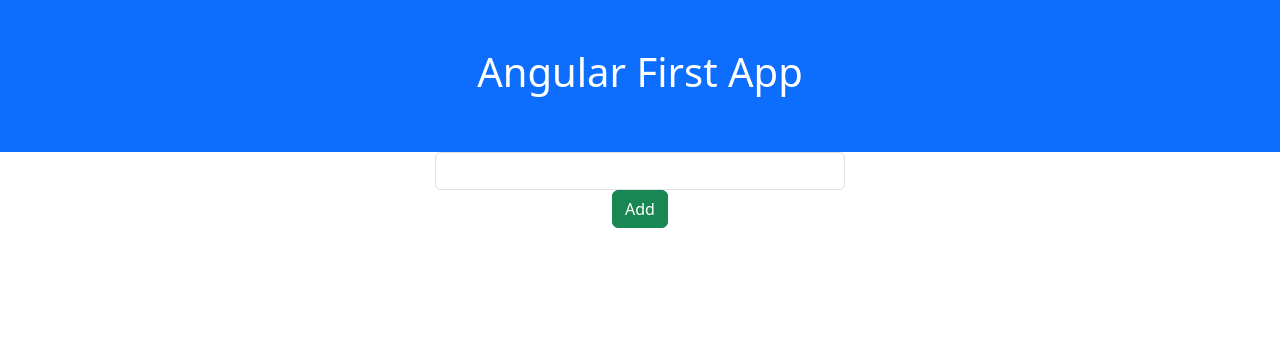
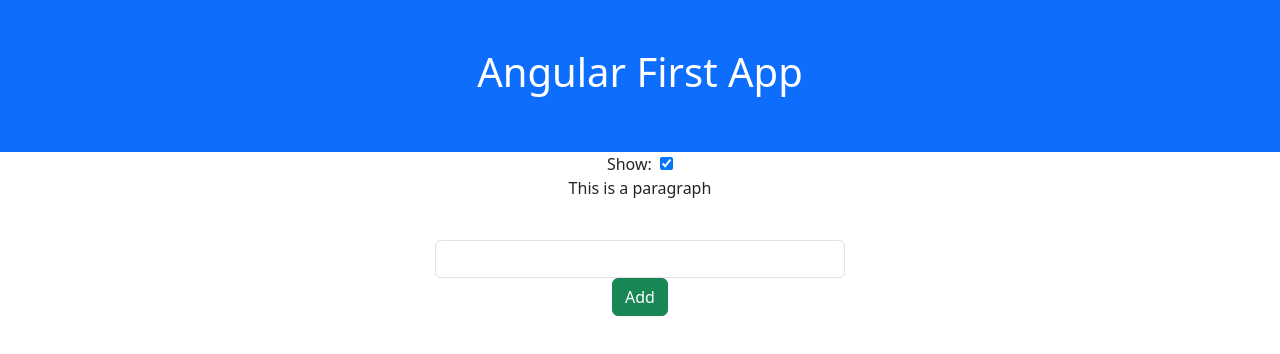
Before and after one commit to jagasia/harman1, an Angular app in the folder Angular/first-app/: page / in a window 1280 px wide. Shown: the top 354 px of the page. Built offline with nearby package versions, Linux system fonts and the light colour scheme.

Commit message:
16Jun 15:543

```diff
--- a/Angular/first-app/src/app/country/country.html
+++ b/Angular/first-app/src/app/country/country.html
@@ -1,3 +1,6 @@
+<label for="show">Show:&nbsp;&nbsp;</label> <input type="checkbox" name="show" id="show" [(ngModel)]="show">
+<p *ngIf="show">This is a paragraph</p>
+<br/>
 <input type="text" name="country" [(ngModel)]="country" class="form-control">
 <input type="button" value="Add" class="btn btn-success" (click)="fnAddCountry()">
 <br/>
--- a/Angular/first-app/src/app/country/country.ts
+++ b/Angular/first-app/src/app/country/country.ts
@@ -9,6 +9,7 @@ import { FormsModule } from '@angular/forms';
   styleUrl: './country.css'
 })
 export class Country {
+  show=true;
   countries:string[]=[];
   country:string='';
 
```
Also changed, not shown: 1 other file (tests, documents, lock files or other folders).
